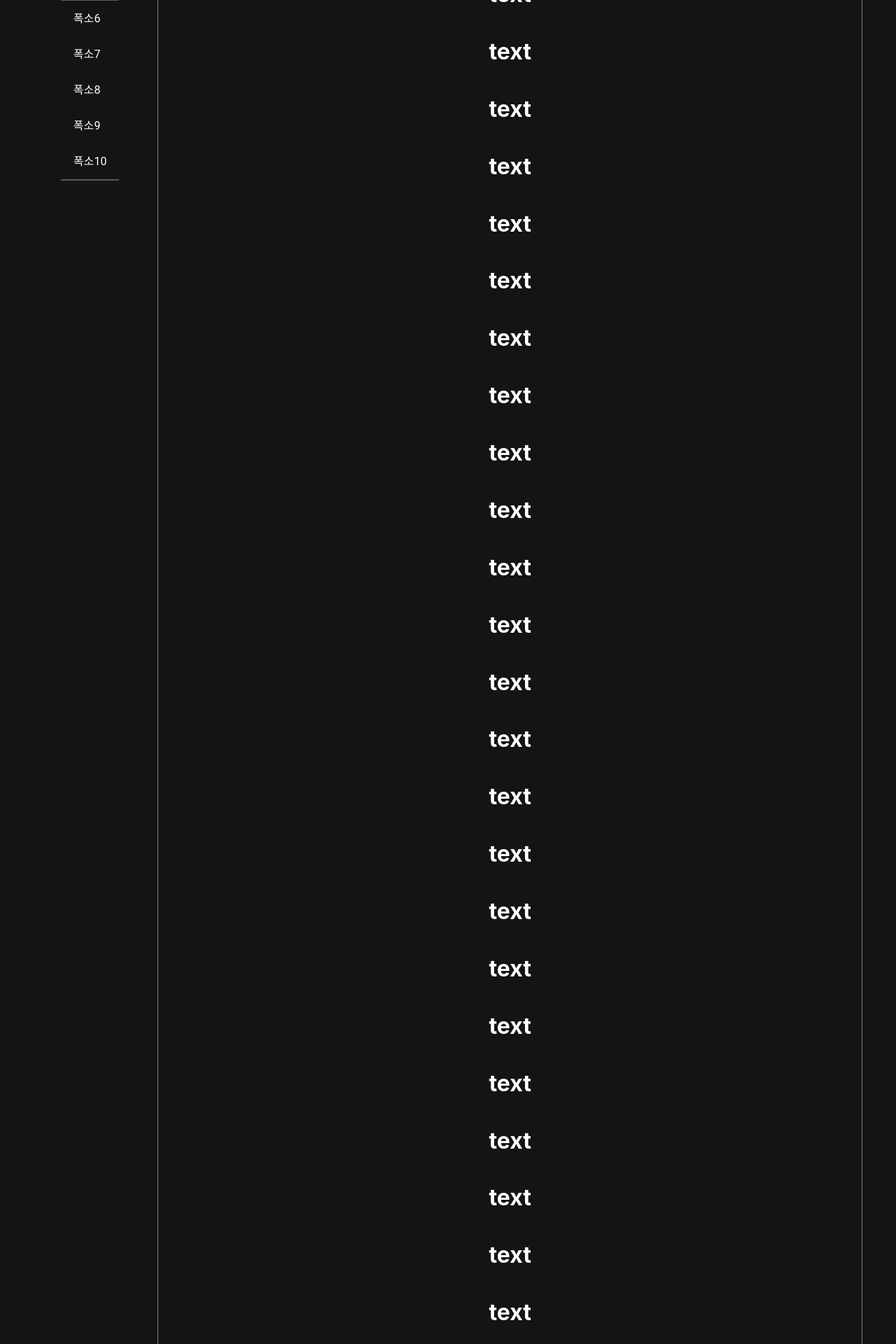
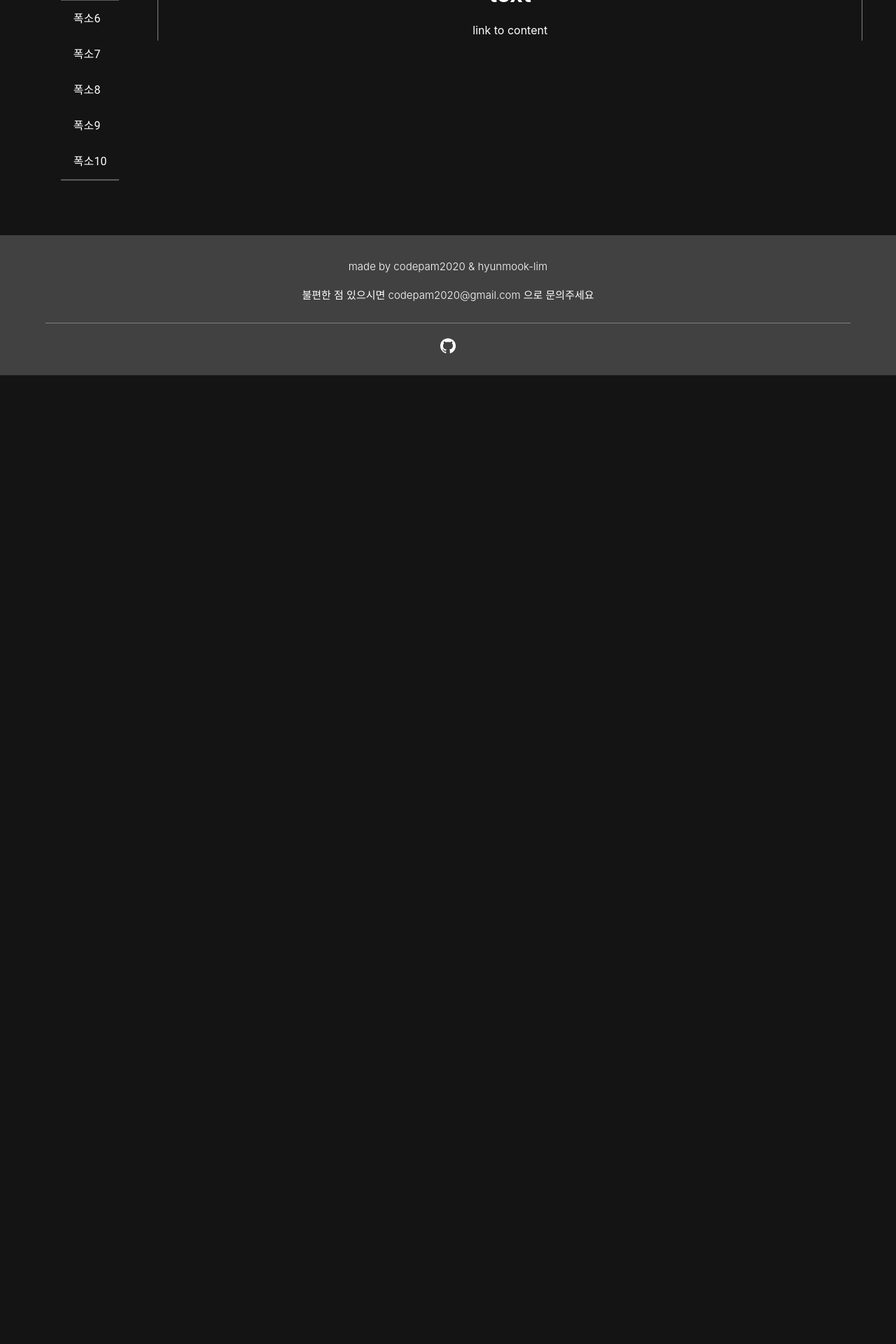
Before and after one commit to hyunmook-lim/chimhaha, a React (Create React App) app in the folder front-end/: page /pokso in a window 1280 px wide. Shown: the part 580-2500 px from the top of the page at 70% size. After the commit the page ends 1116 px from the top, so only its background shows below. Built offline with nearby package versions, Linux system fonts and the light colour scheme.

Commit message:
게시판 router-dom update

```diff
--- a/front-end/src/App.js
+++ b/front-end/src/App.js
@@ -1,11 +1,11 @@
 import React from "react";
 import { ThemeProvider } from "styled-components";
-import { Home, Login, Pokso1, Pokso2, Pokso3 } from "./screens";
+import { Home, Login, Pokso1, Pokso2, Pokso3, PoksoContent } from "./screens";
 import theme from "./data/theme";
 import styled from "styled-components";
 import { BrowserRouter, Routes, Route } from "react-router-dom";
 
-import axios from 'axios';  // 백엔드와 프론트엔드 사이에서 통신을 쉽게 할 수 있도록 도와주는 라이브러리
+import axios from "axios"; // 백엔드와 프론트엔드 사이에서 통신을 쉽게 할 수 있도록 도와주는 라이브러리
 
 const View = styled.div`
   display: flex;
@@ -25,6 +25,7 @@ export default function App() {
             <Route path="/pokso/1/*" element={<Pokso1 />} />
             <Route path="/pokso/2/*" element={<Pokso2 />} />
             <Route path="/pokso/3/*" element={<Pokso3 />} />
+            <Route path="/pokso/:no" element={<PoksoContent />} />
             {/* 사전에 정의하지 않은 주소 입력시 */}
             <Route path="*" element={<Home />} />
           </Routes>
--- a/front-end/src/screens/components/menu_bar.js
+++ b/front-end/src/screens/components/menu_bar.js
@@ -74,10 +74,12 @@ const LoginButtonContainer = styled.div`
   flex-direction: column;
   align-self: center;
   margin-left: auto;
+  margin-right: 3vw;
 `;
 
 const LoginButton = styled(Link)`
   text-decoration: none;
+  font-weight: 700;
   color: white;
 `;
 
--- a/front-end/src/screens/index.js
+++ b/front-end/src/screens/index.js
@@ -2,6 +2,7 @@ import Home from "./home";
 import Pokso1 from "./pokso1";
 import Pokso2 from "./pokso2";
 import Pokso3 from "./pokso3";
+import PoksoContent from "./pokso_content";
 import Login from "./login";
 
-export { Home, Login, Pokso1, Pokso2, Pokso3 };
+export { Home, Login, Pokso1, Pokso2, Pokso3, PoksoContent };
--- a/front-end/src/screens/login.js
+++ b/front-end/src/screens/login.js
@@ -147,6 +147,7 @@ export default function Login() {
                 id="outlined-basic"
                 label="이메일"
                 variant="outlined"
+                autoFocus={true}
               />
               <TextField
                 sx={{
--- a/front-end/src/screens/pokso1.js
+++ b/front-end/src/screens/pokso1.js
@@ -1,7 +1,9 @@
 import React from "react";
+import { Link, Route } from "react-router-dom";
 import styled from "styled-components";
 import { Header, MenuBar, Footer } from "./components";
 import { PoksoDrawer, PoksoBody, ContentContainer } from "./pokso/";
+import PoksoContent from "./pokso_content";
 
 const View = styled.div`
   display: flex;
@@ -11,7 +13,7 @@ const View = styled.div`
   width: 100%;
 `;
 
-export default function Pokso1() {
+export default function Pokso1({ match }) {
   return (
     <View>
       <Header />
@@ -24,49 +26,14 @@ export default function Pokso1() {
           <h1>text</h1>
           <h1>text</h1>
           <h1>text</h1>
-          <h1>text</h1>
-          <h1>text</h1>
-          <h1>text</h1>
-          <h1>text</h1>
-          <h1>text</h1>
-          <h1>text</h1>
-          <h1>text</h1>
-          <h1>text</h1>
-          <h1>text</h1>
-          <h1>text</h1>
-          <h1>text</h1>
-          <h1>text</h1>
-          <h1>text</h1>
-          <h1>text</h1>
-          <h1>text</h1>
-          <h1>text</h1>
-          <h1>text</h1>
-          <h1>text</h1>
-          <h1>text</h1>
-          <h1>text</h1>
-          <h1>text</h1>
-          <h1>text</h1>
-          <h1>text</h1>
-          <h1>text</h1>
-          <h1>text</h1>
-          <h1>text</h1>
-          <h1>text</h1>
-          <h1>text</h1>
-          <h1>text</h1>
-          <h1>text</h1>
-          <h1>text</h1>
-          <h1>text</h1>
-          <h1>text</h1>
-          <h1>text</h1>
-          <h1>text</h1>
-          <h1>text</h1>
-          <h1>text</h1>
-          <h1>text</h1>
-          <h1>text</h1>
-          <h1>text</h1>
-          <h1>text</h1>
-          <h1>text</h1>
-          <h1>text</h1>
+          <Link
+            id={12}
+            key={12}
+            to={`/pokso/12`}
+            style={{ textDecoration: "none", color: "white" }}
+          >
+            link to content
+          </Link>
         </ContentContainer>
       </PoksoBody>
       <Footer />
--- /dev/null
+++ b/front-end/src/screens/pokso_content.js
@@ -0,0 +1,26 @@
+import React from "react";
+import styled from "styled-components";
+import { Header, MenuBar, Footer } from "./components/";
+import { PoksoDrawer, PoksoBody, ContentContainer } from "./pokso/";
+
+const View = styled.div`
+  display: flex;
+  flex-direction: column;
+  align-items: center;
+  justify-content: center;
+  width: 100%;
+`;
+
+export default function PoksoContent() {
+  return (
+    <View>
+      <Header />
+      <MenuBar pokso={true} />
+      <PoksoBody>
+        <PoksoDrawer />
+        <ContentContainer></ContentContainer>
+      </PoksoBody>
+      <Footer />
+    </View>
+  );
+}
```
